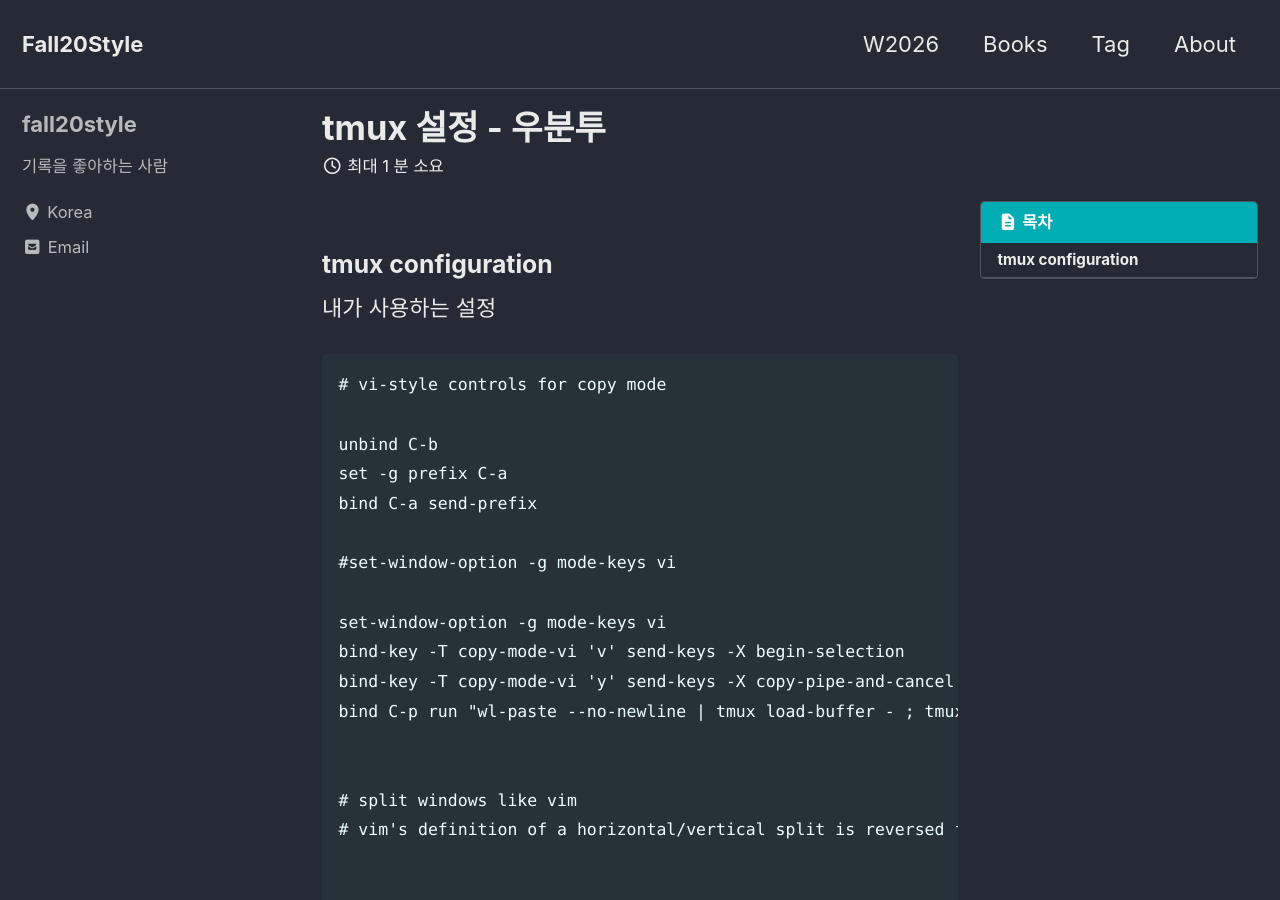
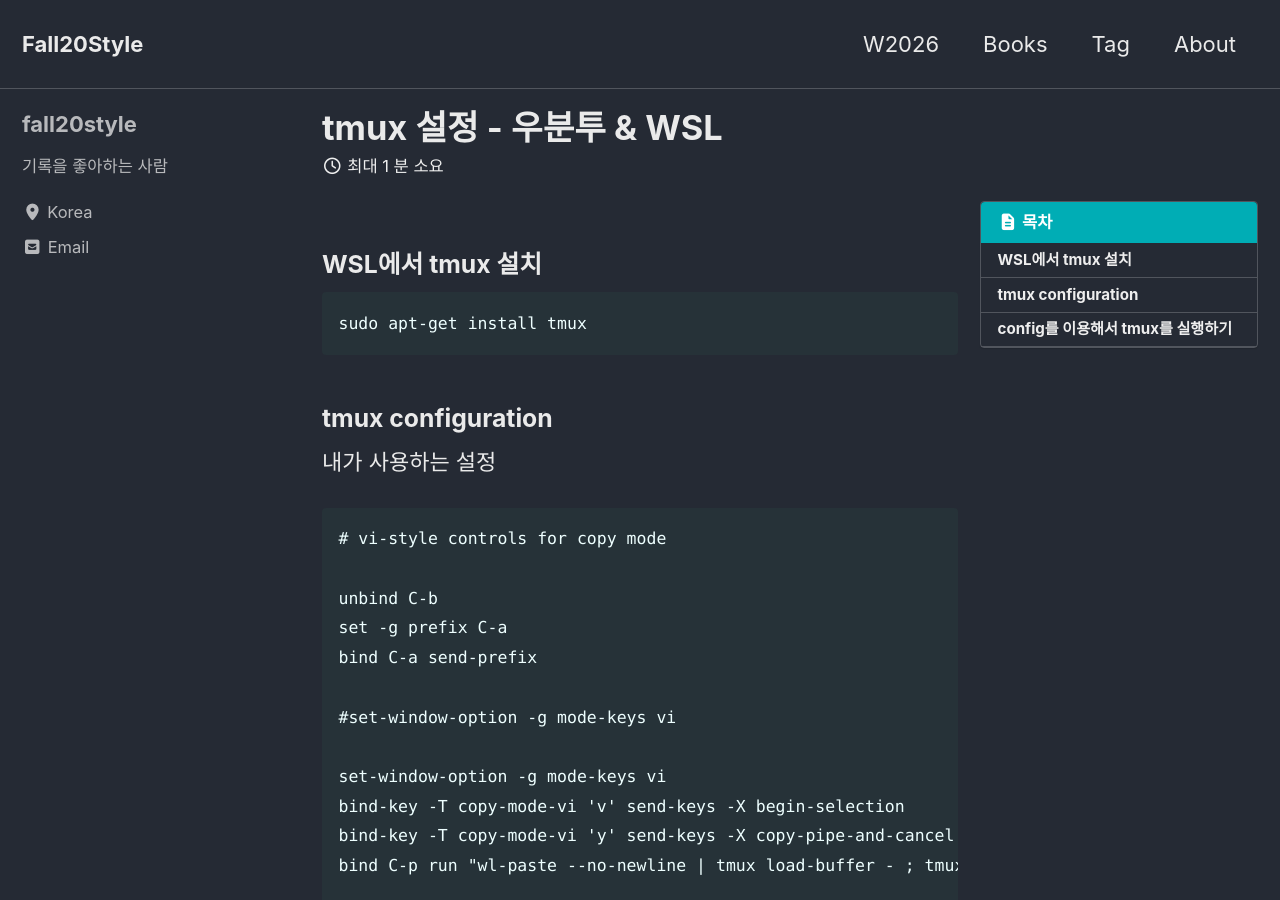
Before and after one commit to fall20style/fall20style.github.io, a Jekyll site: the page built from _posts/2026-03-02-tmux-conf.md, in a window 1280 px wide and 900 px high. Built offline with Jekyll 4.4.1, drawn with Linux system fonts in a browser that asks for light colours; cached includes are drawn as plain includes; some of the changed text lies outside the part shown.

Commit message:
Update 2026-03-02-tmux-conf.md

````diff
--- a/_posts/2026-03-02-tmux-conf.md
+++ b/_posts/2026-03-02-tmux-conf.md
@@ -1,5 +1,5 @@
 ---
-title: tmux 설정 - 우분투
+title: tmux 설정 - 우분투 & WSL
 layout: single
 author_profile: true
 read_time: true
@@ -15,6 +15,13 @@ toc_sticky: true
 toc_label: 목차
 description: desc가 여기에
 ---
+
+### WSL에서 tmux 설치
+```
+sudo apt-get install tmux
+```
+
+
 
 
 ### tmux configuration
@@ -57,3 +64,8 @@ bind r source-file ~/.tmux.conf \; display-message "Config reloaded..."
 #set-option -g default-terminal "screen-256color"
 # END Powerline setting =============================================================
 ```
+
+### config를 이용해서 tmux를 실행하기
+```
+tmux -f ~/tmux.conf
+``
````
